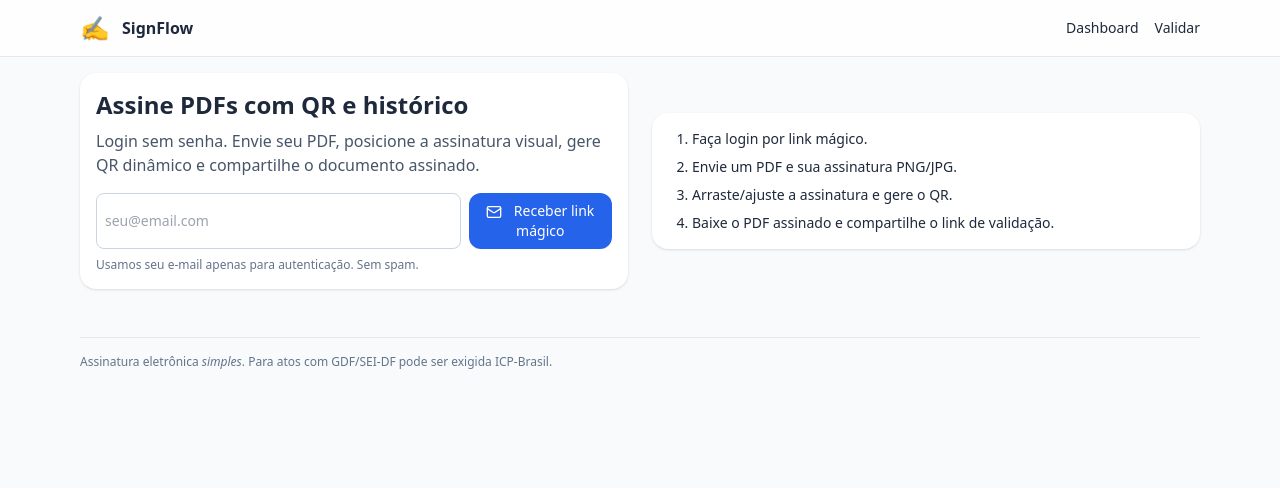
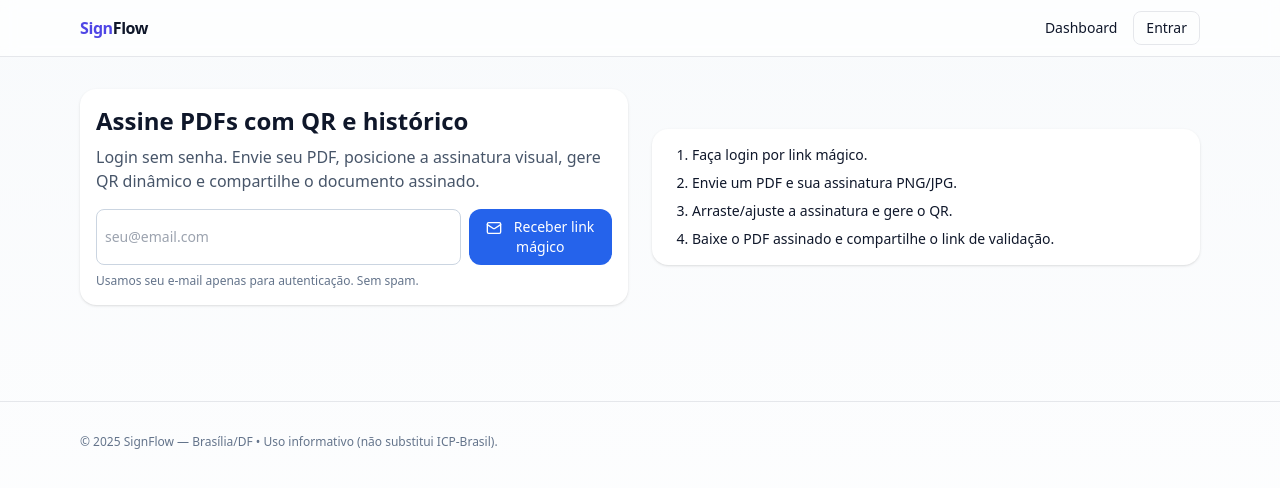
Before and after one commit to Junio243/signflow, a Next.js app: page / in a window 1280 px wide. Shown: the top 488 px of the page. Built offline with nearby package versions, Linux system fonts and the light colour scheme; no server answers.

Commit message:
Update layout.tsx

```diff
--- a/app/layout.tsx
+++ b/app/layout.tsx
@@ -1,28 +1,51 @@
+// app/layout.tsx
 import './globals.css';
 import Link from 'next/link';
 
-export const metadata = { title: 'SignFlow', description: 'Assine PDFs com assinatura visual e QR de validação.' };
+export const metadata = {
+  title: 'SignFlow — Assine PDFs em minutos',
+  description: 'Assinatura visual com QR e validação pública.',
+};
+
+export const revalidate = 0;           // sem cache
+export const dynamic = 'force-dynamic';
 
 export default function RootLayout({ children }: { children: React.ReactNode }) {
   return (
     <html lang="pt-BR">
-      <body>
-        <header className="sticky top-0 z-10 bg-white/80 backdrop-blur border-b">
-          <div className="max-w-6xl mx-auto px-4 py-3 flex items-center gap-3">
-            <span className="text-2xl">✍️</span>
-            <Link href="/" className="font-semibold">SignFlow</Link>
-            <nav className="ml-auto text-sm flex gap-4">
-              <Link href="/dashboard">Dashboard</Link>
-              <Link href="/validate/demo">Validar</Link>
-            </nav>
-          </div>
-        </header>
-        <main className="max-w-6xl mx-auto p-4">{children}</main>
-        <footer className="max-w-6xl mx-auto p-4 text-xs text-slate-500">
-          <hr className="my-4" />
-          <p>Assinatura eletrônica <em>simples</em>. Para atos com GDF/SEI-DF pode ser exigida ICP‑Brasil.</p>
-        </footer>
+      <body className="min-h-screen bg-gradient-to-b from-slate-50 to-white text-slate-900">
+        <Header />
+        <main className="mx-auto max-w-6xl px-4 py-8">{children}</main>
+        <Footer />
       </body>
     </html>
   );
 }
+
+function Header() {
+  return (
+    <header className="border-b bg-white/70 backdrop-blur sticky top-0 z-50">
+      <div className="mx-auto max-w-6xl px-4 h-14 flex items-center justify-between">
+        <Link href="/" className="font-semibold tracking-tight">
+          <span className="text-indigo-600">Sign</span>Flow
+        </Link>
+        <nav className="flex items-center gap-4 text-sm">
+          <Link className="hover:text-indigo-600" href="/dashboard">Dashboard</Link>
+          <Link className="inline-flex items-center rounded-lg border px-3 py-1.5 text-sm font-medium hover:bg-slate-50" href="/login">
+            Entrar
+          </Link>
+        </nav>
+      </div>
+    </header>
+  );
+}
+
+function Footer() {
+  return (
+    <footer className="border-t mt-16">
+      <div className="mx-auto max-w-6xl px-4 py-8 text-xs text-slate-500">
+        © {new Date().getFullYear()} SignFlow — Brasília/DF • Uso informativo (não substitui ICP-Brasil).
+      </div>
+    </footer>
+  );
+}
```
